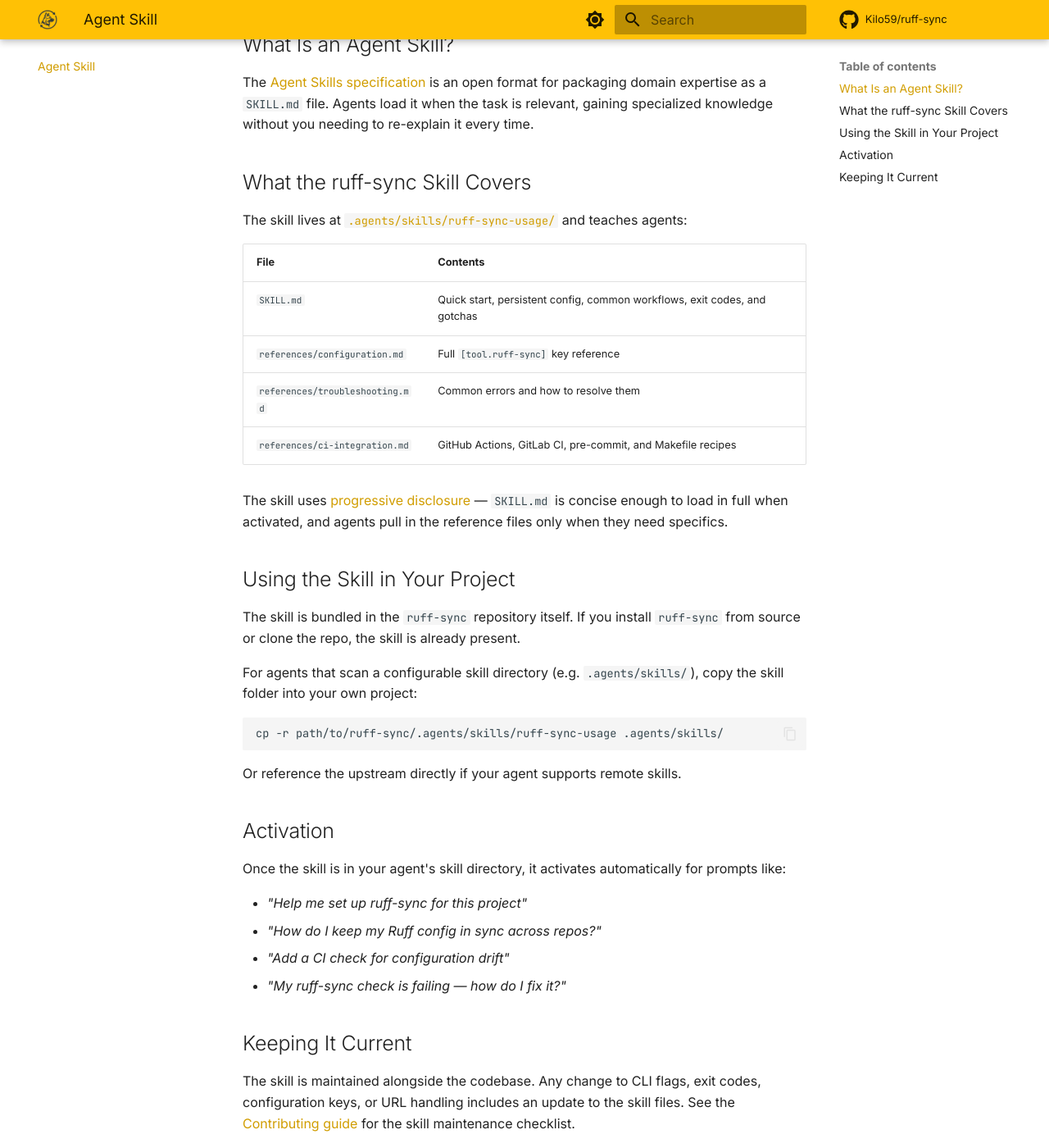
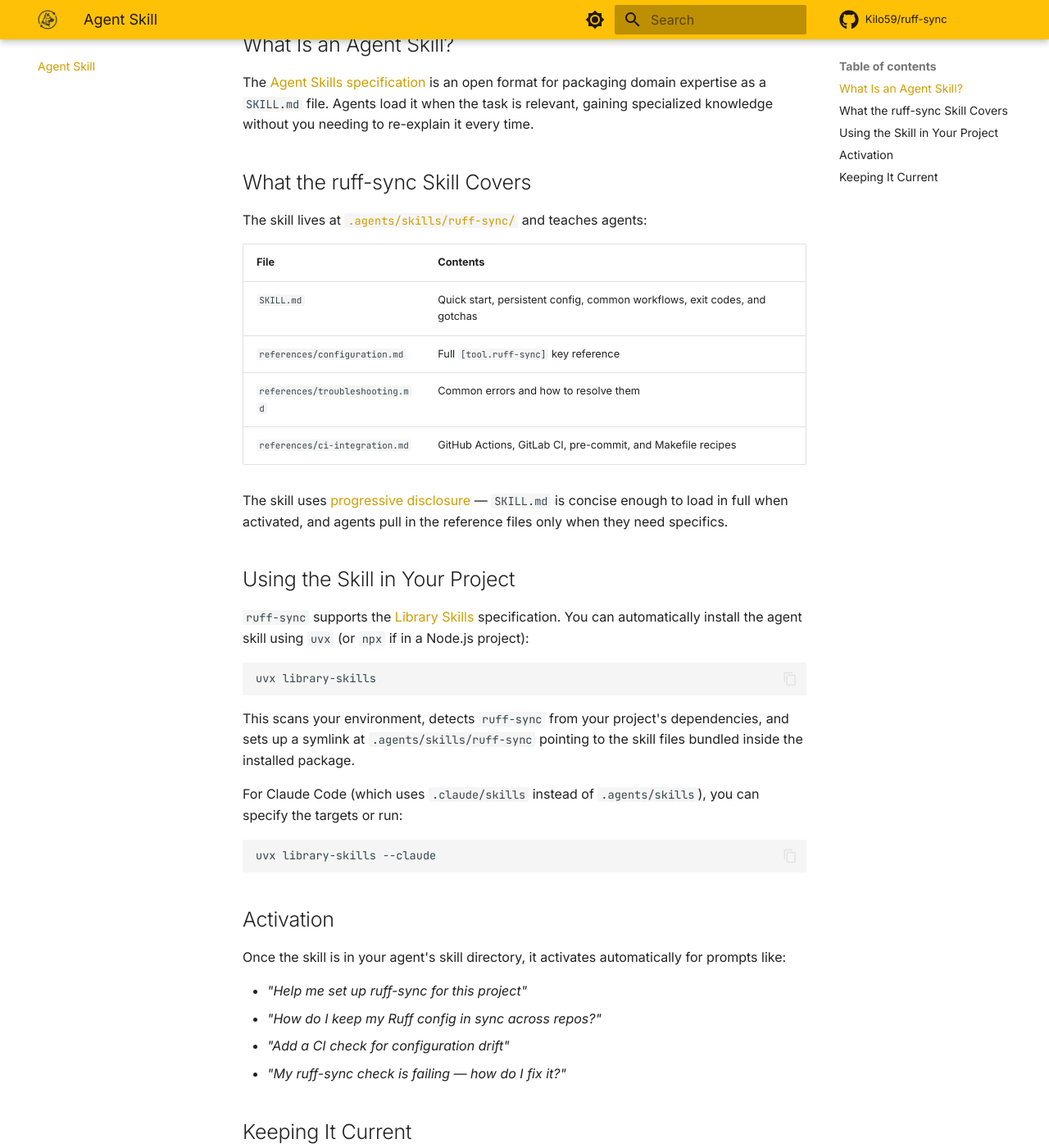
Before and after one commit to Kilo59/ruff-sync, an MkDocs documentation site: the page built from docs/agent-skill.md, in a window 1280 px wide and 1400 px high, scrolled down 333 px. Shown: the whole window at 82% size. Built offline with MkDocs 1.6.1 and Material for MkDocs 9.7.7, drawn with Linux system fonts in a browser that asks for light colours; comment, search, counter and statistics services are not loaded; the version menu is left out.

Commit message:
feat(agent-skills): Adopt Library Skills specification
Relocates the ruff-sync agent skill into the package source and ensures it is bundled in distributions. Updates documentation to reflect the new skill location and integration via the 'uvx library-skills' tool, simplifying installation and usage for agents.

````diff
--- a/docs/agent-skill.md
+++ b/docs/agent-skill.md
@@ -8,7 +8,7 @@
 
 ## What the ruff-sync Skill Covers
 
-The skill lives at [`.agents/skills/ruff-sync-usage/`](https://github.com/Kilo59/ruff-sync/tree/main/.agents/skills/ruff-sync-usage/) and teaches agents:
+The skill lives at [`.agents/skills/ruff-sync/`](https://github.com/Kilo59/ruff-sync/tree/main/src/ruff_sync/.agents/skills/ruff-sync/) and teaches agents:
 
 | File | Contents |
 |---|---|
@@ -21,15 +21,19 @@
 
 ## Using the Skill in Your Project
 
-The skill is bundled in the `ruff-sync` repository itself. If you install `ruff-sync` from source or clone the repo, the skill is already present.
-
-For agents that scan a configurable skill directory (e.g. `.agents/skills/`), copy the skill folder into your own project:
+`ruff-sync` supports the [Library Skills](https://library-skills.io/) specification. You can automatically install the agent skill using `uvx` (or `npx` if in a Node.js project):
 
 ```bash
-cp -r path/to/ruff-sync/.agents/skills/ruff-sync-usage .agents/skills/
+uvx library-skills
 ```
 
-Or reference the upstream directly if your agent supports remote skills.
+This scans your environment, detects `ruff-sync` from your project's dependencies, and sets up a symlink at `.agents/skills/ruff-sync` pointing to the skill files bundled inside the installed package.
+
+For Claude Code (which uses `.claude/skills` instead of `.agents/skills`), you can specify the targets or run:
+
+```bash
+uvx library-skills --claude
+```
 
 ## Activation
 
--- a/pyproject.toml
+++ b/pyproject.toml
@@ -78,6 +78,9 @@
 [build-system]
 requires = ["hatchling"]
 build-backend = "hatchling.build"
+
+[tool.hatch.build.targets.sdist.force-include]
+"src/ruff_sync/.agents" = "src/ruff_sync/.agents"
 
 [tool.hatch.build.targets.wheel]
 packages = ["src/ruff_sync"]
````
Also changed, not shown: AGENTS.md (+2 -2 lines), CONTRIBUTING.md (+1 -1 lines), README.md (+9 -1 lines), src/ruff_sync/.agents/skills/ruff-sync/SKILL.md (renamed from .agents/skills/ruff-sync-usage/SKILL.md, +1 -1 lines), src/ruff_sync/.agents/skills/ruff-sync/references/ci-integration.md (renamed from .agents/skills/ruff-sync-usage/references/ci-integration.md), src/ruff_sync/.agents/skills/ruff-sync/references/configuration.md (renamed from .agents/skills/ruff-sync-usage/references/configuration.md), src/ruff_sync/.agents/skills/ruff-sync/references/troubleshooting.md (renamed from .agents/skills/ruff-sync-usage/references/troubleshooting.md), 1 other file.
